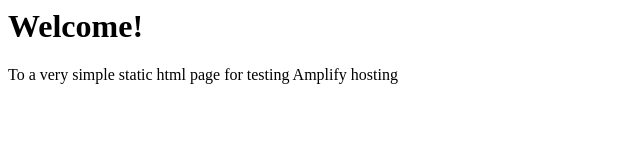
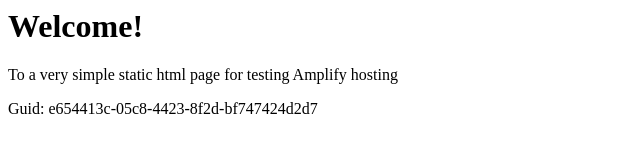
Before and after one commit to aws-aemilia-icn/Github-PR-Commit-Integration-Test-DoNotTouch-GithubWebhookPreviewCanaryTest-v1-prod-ap-northeast-2, a website: page src/index.html in a window 1280 px wide. Shown: the whole page, without its empty margins (0-640 px from the left). Drawn offline with Linux system fonts and the light colour scheme.

Commit message:
commit from integ tests

```diff
--- a/src/index.html
+++ b/src/index.html
@@ -1,3 +1,5 @@
+
+
 <html lang="en">
 
 <head>
@@ -10,6 +12,6 @@
 <body>
     <h1>Welcome!</h1>
     <p>To a very simple static html page for testing Amplify hosting</p>
-</body>
+    <p>Guid: e654413c-05c8-4423-8f2d-bf747424d2d7</p></body>
 
 </html>
```
